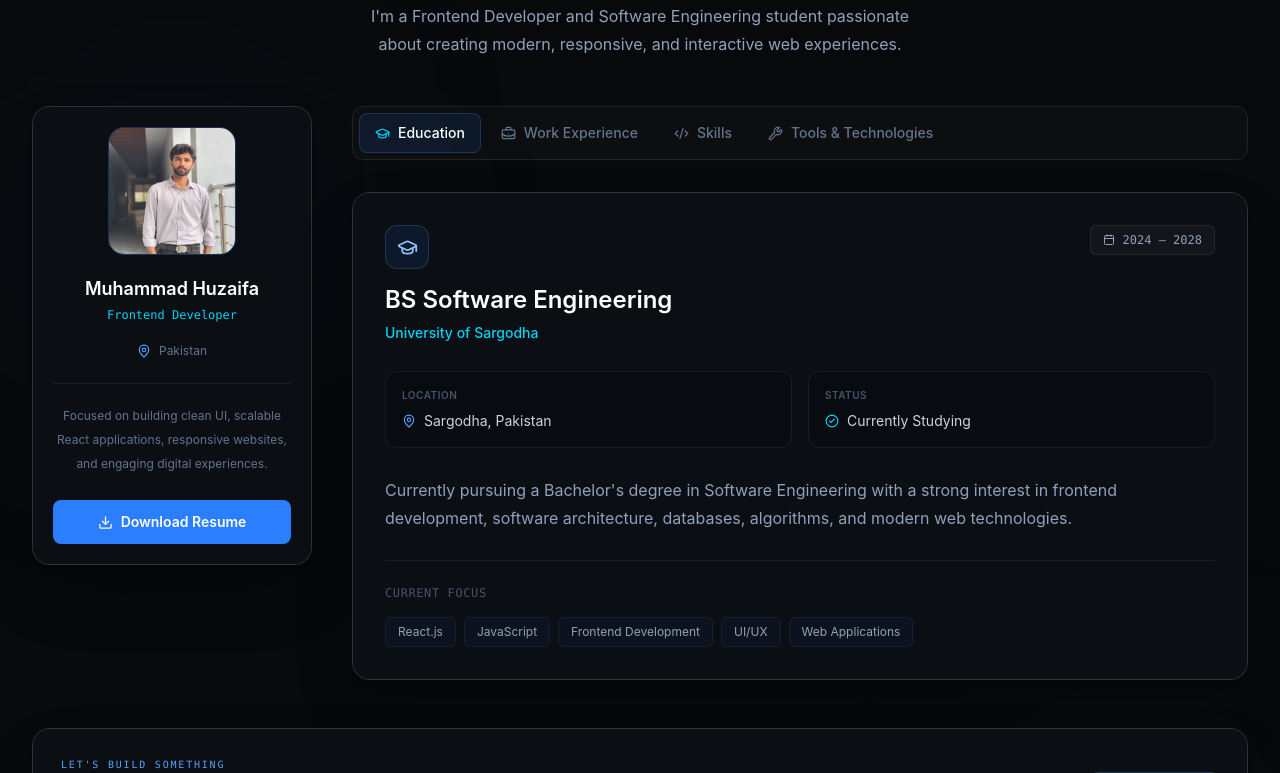
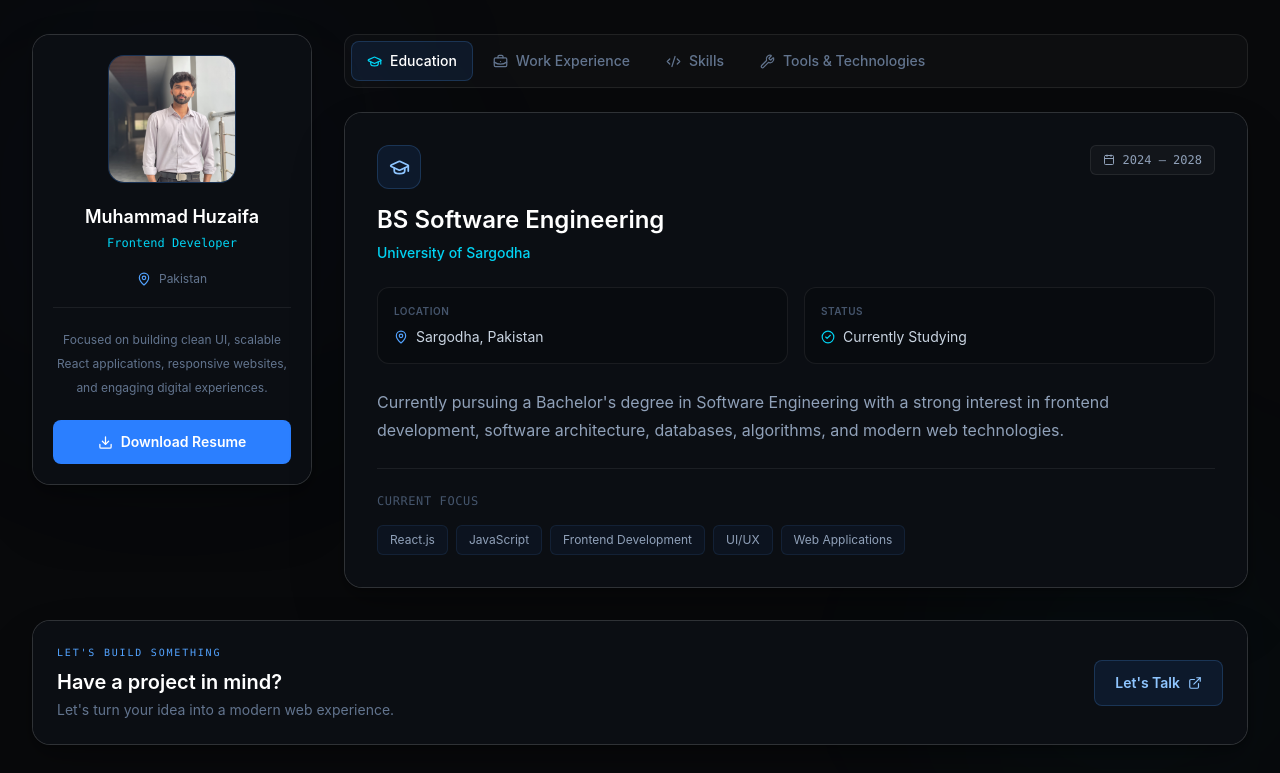
Before and after one commit to izafi/muhammad-huzaifa-portfolio, a React (Vite) app: page / in a window 1280 px wide. Shown: the part 1047-1820 px from the top of the page. Built offline with nearby package versions, Linux system fonts and the light colour scheme.

Commit message:
style: adjust padding and margin in About component for improved layout

```diff
--- a/src/components/About.jsx
+++ b/src/components/About.jsx
@@ -1,5 +1,7 @@
 import React, { useState } from "react";
+
 import { motion, AnimatePresence } from "framer-motion";
+
 import {
   GraduationCap,
   BriefcaseBusiness,
@@ -227,18 +229,14 @@ const About = () => {
         overflow-hidden
         bg-[#08090B]
         px-4
-        py-16
+        py-10
         text-white
-
         sm:px-6
-        sm:py-20
-
+        sm:py-12
         md:px-8
-        md:py-24
-
-        lg:py-28
-
-        xl:py-32
+        md:py-14
+        lg:py-16
+        xl:py-20
       "
     >
       {/* =========================
@@ -256,13 +254,10 @@ const About = () => {
           rounded-full
           bg-blue-500/[0.05]
           blur-[100px]
-
           sm:h-[280px]
           sm:w-[280px]
-
           md:h-[350px]
           md:w-[350px]
-
           md:blur-[130px]
         "
       />
@@ -278,13 +273,10 @@ const About = () => {
           rounded-full
           bg-cyan-400/[0.04]
           blur-[90px]
-
           sm:h-[250px]
           sm:w-[250px]
-
           md:h-[300px]
           md:w-[300px]
-
           md:blur-[120px]
         "
       />
@@ -312,18 +304,16 @@ const About = () => {
           viewport={{ once: true, amount: 0.2 }}
           transition={{ duration: 0.6 }}
           className="
-            mb-8
+            mb-6
             text-center
-
-            sm:mb-10
-
-            md:mb-12
+            sm:mb-7
+            md:mb-8
           "
         >
           <div
             className="
               mx-auto
-              mb-3
+              mb-2.5
               flex
               w-fit
               items-center
@@ -339,14 +329,12 @@ const About = () => {
               uppercase
               tracking-[0.18em]
               text-blue-300
-
-              sm:mb-4
+              sm:mb-3
               sm:text-[10px]
               sm:tracking-[0.2em]
             "
           >
             <Code2 size={13} />
-
             About Me
           </div>
 
@@ -357,11 +345,8 @@ const About = () => {
               leading-tight
               tracking-tight
               text-white
-
               sm:text-3xl
-
               md:text-4xl
-
               lg:text-5xl
             "
           >
@@ -382,18 +367,16 @@ const About = () => {
           <p
             className="
               mx-auto
-              mt-3
+              mt-2.5
               max-w-xl
               px-2
               text-xs
               leading-6
               text-slate-400
-
-              sm:mt-4
+              sm:mt-3
               sm:px-0
               sm:text-sm
               sm:leading-7
-
               md:text-base
             "
           >
@@ -411,15 +394,12 @@ const About = () => {
           className="
             grid
             grid-cols-1
-            gap-6
-
-            md:gap-8
-
+            gap-5
+            md:gap-6
             lg:grid-cols-[250px_minmax(0,1fr)]
-            lg:gap-8
-
+            lg:gap-7
             xl:grid-cols-[280px_minmax(0,1fr)]
-            xl:gap-10
+            xl:gap-8
           "
         >
           {/* =========================
@@ -442,11 +422,8 @@ const About = () => {
                   rounded-[17px]
                   bg-[#0B0E13]
                   p-4
-
                   sm:p-5
-
                   md:p-6
-
                   lg:p-5
                 "
               >
@@ -466,16 +443,12 @@ const About = () => {
                     border
                     border-blue-400/20
                     bg-blue-500/[0.08]
-
                     sm:h-28
                     sm:w-28
-
                     md:h-32
                     md:w-32
-
                     lg:h-28
                     lg:w-28
-
                     xl:h-32
                     xl:w-32
                   "
@@ -509,7 +482,6 @@ const About = () => {
                       text-base
                       font-semibold
                       text-white
-
                       sm:text-lg
                     "
                   >
@@ -530,7 +502,6 @@ const About = () => {
                     gap-2
                     text-[11px]
                     text-slate-500
-
                     sm:mt-5
                     sm:text-xs
                   "
@@ -545,12 +516,11 @@ const About = () => {
 
                 <div
                   className="
-                    mt-5
+                    mt-4
                     border-t
                     border-white/[0.07]
                     pt-4
-
-                    sm:mt-6
+                    sm:mt-5
                     sm:pt-5
                   "
                 >
@@ -560,7 +530,6 @@ const About = () => {
                       text-[11px]
                       leading-5
                       text-slate-500
-
                       sm:text-xs
                       sm:leading-6
                     "
@@ -576,7 +545,7 @@ const About = () => {
                   download
                   className="
                     group
-                    mt-5
+                    mt-4
                     flex
                     w-full
                     items-center
@@ -593,15 +562,13 @@ const About = () => {
                     duration-300
                     hover:-translate-y-0.5
                     hover:bg-blue-600
-
-                    sm:mt-6
+                    sm:mt-5
                     sm:px-4
                     sm:py-3
                     sm:text-sm
                   "
                 >
                   <Download size={15} />
-
                   Download Resume
                 </a>
               </div>
@@ -617,10 +584,7 @@ const About = () => {
             whileInView={{ opacity: 1, x: 0 }}
             viewport={{ once: true, amount: 0.2 }}
             transition={{ duration: 0.6, delay: 0.1 }}
-            className="
-              min-w-0
-              w-full
-            "
+            className="min-w-0 w-full"
           >
             {/* =========================
                 TABS
@@ -628,7 +592,7 @@ const About = () => {
 
             <div
               className="
-                mb-5
+                mb-4
                 w-full
                 overflow-x-auto
                 rounded-xl
@@ -636,20 +600,12 @@ const About = () => {
                 border-white/[0.08]
                 bg-white/[0.025]
                 p-1
-
-                sm:mb-6
+                sm:mb-5
                 sm:p-1.5
-
-                md:mb-8
+                md:mb-6
               "
             >
-              <div
-                className="
-                  flex
-                  min-w-max
-                  gap-1
-                "
-              >
+              <div className="flex min-w-max gap-1">
                 {tabs.map((tab) => {
                   const Icon = tab.icon;
                   const isActive = activeTab === tab.id;
@@ -672,15 +628,12 @@ const About = () => {
                         font-medium
                         transition-all
                         duration-300
-
                         sm:gap-2
                         sm:px-3
                         sm:py-2.5
                         sm:text-xs
-
                         md:px-4
                         md:text-sm
-
                         ${
                           isActive
                             ? "text-white"
@@ -708,9 +661,7 @@ const About = () => {
                           relative
                           z-10
                           shrink-0
-
                           sm:size-[15px]
-
                           ${
                             isActive
                               ? "text-cyan-400"
@@ -734,7 +685,6 @@ const About = () => {
 
             <div className="min-h-0 w-full">
               <AnimatePresence mode="wait">
-
                 {/* =====================
                     EDUCATION
                 ====================== */}
@@ -758,11 +708,8 @@ const About = () => {
                           rounded-[17px]
                           bg-[#0B0E13]
                           p-4
-
                           sm:p-6
-
                           md:p-7
-
                           lg:p-8
                         "
                       >
@@ -771,7 +718,6 @@ const About = () => {
                             flex
                             flex-col
                             gap-4
-
                             sm:gap-5
                             md:flex-row
                             md:items-start
@@ -792,7 +738,6 @@ const About = () => {
                                 border-blue-400/20
                                 bg-blue-500/10
                                 text-blue-300
-
                                 sm:mb-4
                                 sm:h-11
                                 sm:w-11
@@ -807,9 +752,7 @@ const About = () => {
                                 font-semibold
                                 leading-tight
                                 text-white
-
                                 sm:text-xl
-
                                 md:text-2xl
                               "
                             >
@@ -837,13 +780,11 @@ const About = () => {
                               font-mono
                               text-[10px]
                               text-slate-400
-
                               sm:px-3
                               sm:text-xs
                             "
                           >
                             <Calendar size={12} />
-
                             2024 — 2028
                           </div>
                         </div>
@@ -854,8 +795,7 @@ const About = () => {
                             grid
                             grid-cols-1
                             gap-3
-
-                            sm:mt-7
+                            sm:mt-6
                             sm:grid-cols-2
                             sm:gap-4
                           "
@@ -867,7 +807,6 @@ const About = () => {
                               border-white/[0.07]
                               bg-black/20
                               p-3.5
-
                               sm:p-4
                             "
                           >
@@ -880,7 +819,6 @@ const About = () => {
                                 size={14}
                                 className="shrink-0 text-blue-400"
                               />
-
                               Sargodha, Pakistan
                             </p>
                           </div>
@@ -892,7 +830,6 @@ const About = () => {
                               border-white/[0.07]
                               bg-black/20
                               p-3.5
-
                               sm:p-4
                             "
                           >
@@ -905,7 +842,6 @@ const About = () => {
                                 size={14}
                                 className="shrink-0 text-cyan-400"
                               />
-
                               Currently Studying
                             </p>
                           </div>
@@ -917,11 +853,9 @@ const About = () => {
                             text-xs
                             leading-6
                             text-slate-400
-
-                            sm:mt-7
+                            sm:mt-6
                             sm:text-sm
                             sm:leading-7
-
                             md:text-base
                           "
                         >
@@ -938,8 +872,7 @@ const About = () => {
                             border-t
                             border-white/[0.07]
                             pt-5
-
-                            sm:mt-7
+                            sm:mt-6
                             sm:pt-6
                           "
                         >
@@ -966,7 +899,6 @@ const About = () => {
                                   py-1.5
                                   text-[10px]
                                   text-slate-400
-
                                   sm:px-3
                                   sm:text-xs
                                 "
@@ -1004,23 +936,12 @@ const About = () => {
                           rounded-[17px]
                           bg-[#0B0E13]
                           p-4
-
                           sm:p-6
-
                           md:p-7
-
                           lg:p-8
                         "
                       >
-                        <div
-                          className="
-                            flex
-                            items-start
-                            gap-3
-
-                            sm:gap-4
-                          "
-                        >
+                        <div className="flex items-start gap-3 sm:gap-4">
                           <div
                             className="
                               flex
@@ -1034,7 +955,6 @@ const About = () => {
                               border-cyan-400/20
                               bg-cyan-400/10
                               text-cyan-300
-
                               sm:h-11
                               sm:w-11
                             "
@@ -1049,9 +969,7 @@ const About = () => {
                                 flex-col
                                 justify-between
                                 gap-3
-
                                 sm:gap-2
-
                                 md:flex-row
                               "
                             >
@@ -1061,7 +979,6 @@ const About = () => {
                                     text-lg
                                     font-semibold
                                     text-white
-
                                     sm:text-xl
                                   "
                                 >
@@ -1090,13 +1007,11 @@ const About = () => {
                                   font-mono
                                   text-[10px]
                                   text-slate-500
-
                                   sm:px-3
                                   sm:text-xs
                                 "
                               >
                                 <Calendar size={12} />
-
                                 Present
                               </span>
                             </div>
@@ -1109,8 +1024,7 @@ const About = () => {
                             border-t
                             border-white/[0.07]
                             pt-5
-
-                            sm:mt-7
+                            sm:mt-6
                             sm:pt-6
                           "
                         >
@@ -1119,10 +1033,8 @@ const About = () => {
                               text-xs
                               leading-6
                               text-slate-400
-
                               sm:text-sm
                               sm:leading-7
-
                               md:text-base
                             "
                           >
@@ -1138,8 +1050,7 @@ const About = () => {
                               grid
                               grid-cols-1
                               gap-2.5
-
-                              sm:mt-7
+                              sm:mt-6
                               sm:grid-cols-2
                               sm:gap-3
                             "
@@ -1164,7 +1075,6 @@ const About = () => {
                                   bg-black/20
                                   px-3
                                   py-2.5
-
                                   sm:gap-3
                                   sm:px-4
                                   sm:py-3
@@ -1182,7 +1092,7 @@ const About = () => {
                             ))}
                           </div>
 
-                          <div className="mt-5 sm:mt-7">
+                          <div className="mt-5 sm:mt-6">
                             <p className="font-mono text-[9px] uppercase tracking-wider text-slate-600 sm:text-xs">
                               Technologies Used
                             </p>
@@ -1208,7 +1118,6 @@ const About = () => {
                                     font-mono
                                     text-[10px]
                                     text-slate-400
-
                                     sm:px-3
                                     sm:text-[11px]
                                   "
@@ -1241,7 +1150,6 @@ const About = () => {
                         grid
                         grid-cols-1
                         gap-3
-
                         sm:grid-cols-2
                         sm:gap-4
                       "
@@ -1268,7 +1176,6 @@ const About = () => {
                                 rounded-[15px]
                                 bg-[#0B0E13]
                                 p-4
-
                                 sm:p-5
                               "
                             >
@@ -1286,7 +1193,6 @@ const About = () => {
                                       border
                                       border-blue-400/10
                                       bg-blue-500/[0.06]
-
                                       sm:h-10
                                       sm:w-10
                                     "
@@ -1351,7 +1257,6 @@ const About = () => {
                           rounded-[15px]
                           bg-[#0B0E13]
                           p-4
-
                           sm:p-5
                         "
                       >
@@ -1379,7 +1284,6 @@ const About = () => {
                                 py-1.5
                                 text-[10px]
                                 text-slate-400
-
                                 sm:px-3
                                 sm:text-xs
                               "
@@ -1410,12 +1314,9 @@ const About = () => {
                         grid
                         grid-cols-1
                         gap-2.5
-
                         sm:grid-cols-2
                         sm:gap-3
-
                         md:grid-cols-2
-
                         lg:grid-cols-3
                       "
                     >
@@ -1440,7 +1341,6 @@ const About = () => {
                                 rounded-[14px]
                                 bg-[#0B0E13]
                                 p-3.5
-
                                 sm:gap-3
                                 sm:p-4
                               "
@@ -1462,7 +1362,6 @@ const About = () => {
                                   duration-300
                                   group-hover:border-blue-400/20
                                   group-hover:text-blue-400
-
                                   sm:h-10
                                   sm:w-10
                                 "
@@ -1500,7 +1399,6 @@ const About = () => {
                           rounded-[15px]
                           bg-[#0B0E13]
                           p-4
-
                           sm:p-5
                         "
                       >
@@ -1515,7 +1413,6 @@ const About = () => {
                             rounded-lg
                             bg-blue-500/10
                             text-blue-400
-
                             sm:h-10
                             sm:w-10
                           "
@@ -1537,7 +1434,6 @@ const About = () => {
                     </BorderGlow>
                   </motion.div>
                 )}
-
               </AnimatePresence>
             </div>
           </motion.div>
@@ -1553,11 +1449,9 @@ const About = () => {
           viewport={{ once: true }}
           transition={{ duration: 0.6 }}
           className="
-            mt-8
-
-            sm:mt-10
-
-            md:mt-12
+            mt-6
+            sm:mt-7
+            md:mt-8
           "
         >
           <BorderGlow
@@ -1583,12 +1477,10 @@ const About = () => {
                 bg-[#0B0E13]
                 p-4
                 text-center
-
-                sm:p-6
-
+                sm:p-5
                 md:flex-row
                 md:gap-5
-                md:p-7
+                md:p-6
                 md:text-left
               "
             >
@@ -1600,7 +1492,6 @@ const About = () => {
                     uppercase
                     tracking-[0.16em]
                     text-blue-400
-
                     sm:text-[10px]
                     sm:tracking-[0.18em]
                   "
@@ -1614,10 +1505,8 @@ const About = () => {
                     text-base
                     font-semibold
                     text-white
-
                     sm:mt-2
                     sm:text-lg
-
                     md:text-xl
                   "
                 >
@@ -1653,7 +1542,6 @@ const About = () => {
                   hover:border-blue-400/40
                   hover:bg-blue-500/15
                   hover:text-blue-200
-
                   sm:w-fit
                   sm:px-5
                   sm:py-3
```
